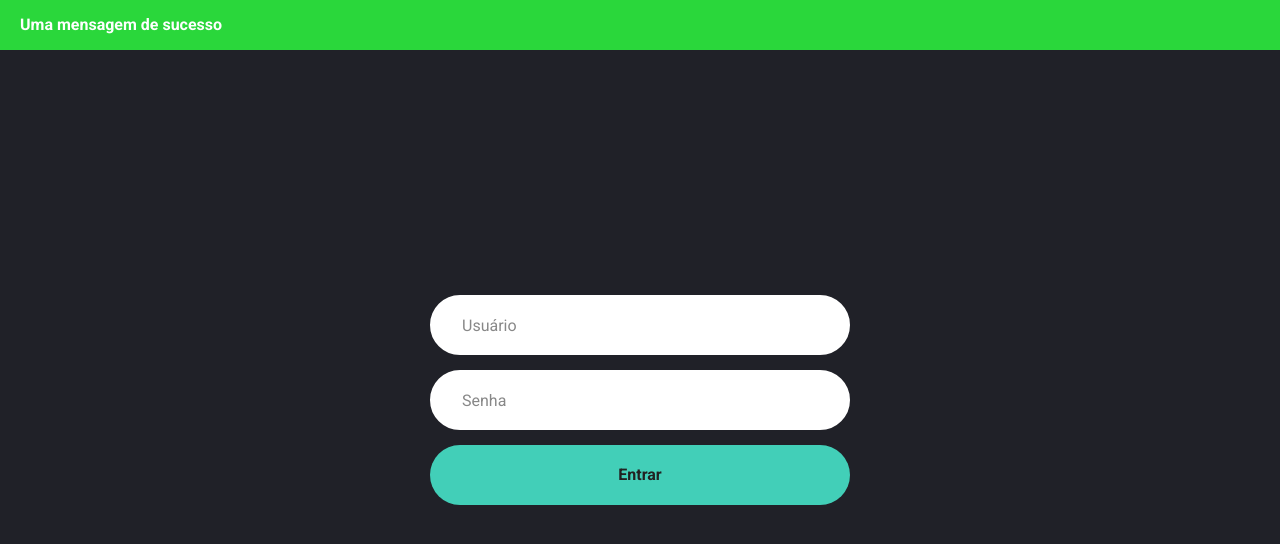
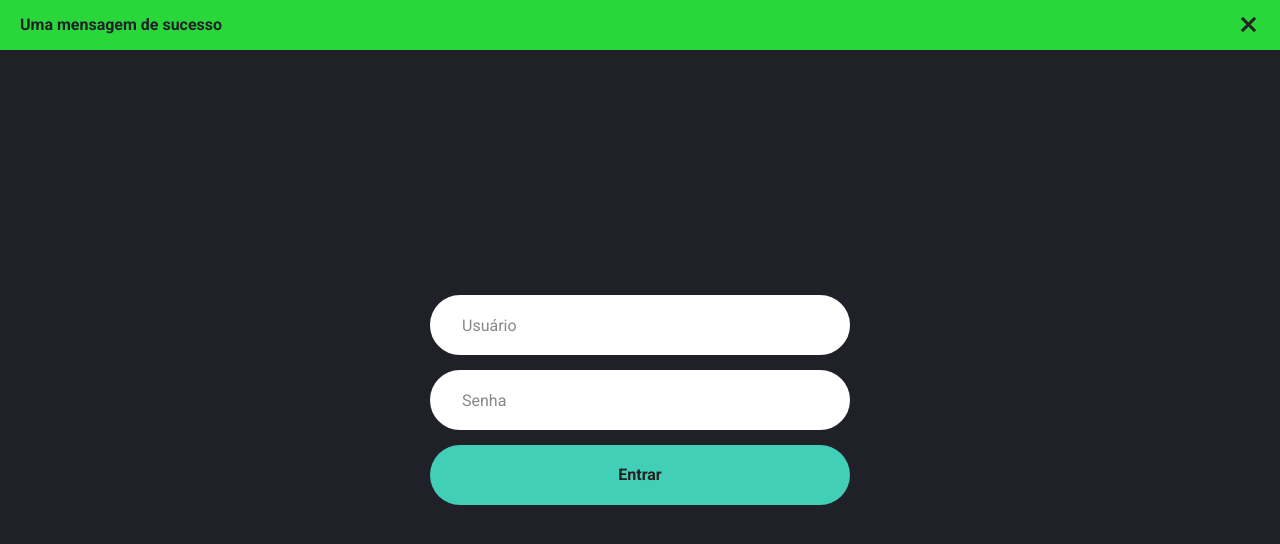
Before and after one commit to rodrigopulse/boilerplate-site, a React (Create React App) app in the folder admin/: page / in a window 1280 px wide. Shown: the top 544 px of the page. Built offline with nearby package versions, Linux system fonts and the light colour scheme.

Commit message:
Estilo para o alert

```diff
--- a/admin/src/App.scss
+++ b/admin/src/App.scss
@@ -354,13 +354,39 @@ template {
 * {
   box-sizing: border-box;
 }
+@import './assets/styles/variables.scss';
 @import url('https://fonts.googleapis.com/css2?family=Roboto:wght@400;700&display=swap');
+@import url('https://fonts.googleapis.com/icon?family=Material+Icons');
 
 body {
   font-family: 'Roboto', sans-serif;
   font-size: 16px;
   font-weight: 400;
-  color: #4c4c4c;
+  color: $secondary;
+}
+.material-icons {
+  font-family: 'Material Icons';
+  font-weight: normal;
+  font-style: normal;
+  font-size: 24px; /* Preferred icon size */
+  display: inline-block;
+  line-height: 1;
+  text-transform: none;
+  letter-spacing: normal;
+  word-wrap: normal;
+  white-space: nowrap;
+  direction: ltr;
+
+  /* Support for all WebKit browsers. */
+  -webkit-font-smoothing: antialiased;
+  /* Support for Safari and Chrome. */
+  text-rendering: optimizeLegibility;
+
+  /* Support for Firefox. */
+  -moz-osx-font-smoothing: grayscale;
+
+  /* Support for IE. */
+  font-feature-settings: 'liga';
 }
 @import './assets/styles/flex.scss';
 @import './assets/styles/colors.scss';
--- a/admin/src/assets/styles/colors.scss
+++ b/admin/src/assets/styles/colors.scss
@@ -11,9 +11,11 @@ $colors: (
 );
 
 // Color
-@each $name, $value in $colors {
-  .color--#{$name} {
-    color: $value;
+.color {
+  @each $name, $value in $colors {
+    &--#{$name} {
+      color: $value !important;
+    }
   }
 }
 
--- a/admin/src/assets/styles/variables.scss
+++ b/admin/src/assets/styles/variables.scss
@@ -3,6 +3,6 @@ $primaryHover: #89e0d2;
 $secondary: #202128;
 $light-gray: #888888;
 $dark: #222222;
-$danger: #b70e0e;
+$danger: #ff5959;
 $warning: #e2e452;
-$success: #2ad73b;
+$success: #8ede96;
--- a/admin/src/components/Alert/index.tsx
+++ b/admin/src/components/Alert/index.tsx
@@ -1,13 +1,14 @@
 import React from 'react'
 import './styles.scss'
 import { AlertProps } from './types'
+import { Button } from '../'
 
 export const Alert: React.FC<AlertProps> = ({ show, type, message }) => {
   const getClasses = () => {
     const classes = ['alert']
-    type === 'danger' && classes.push('background--danger', 'color--light')
-    type === 'warning' && classes.push('background--warning', 'color--dark')
-    type === 'success' && classes.push('background--success', 'color--light')
+    type === 'danger' && classes.push('background--danger')
+    type === 'warning' && classes.push('background--warning')
+    type === 'success' && classes.push('background--success')
     return classes.join(' ')
   }
   return (
@@ -15,6 +16,7 @@ export const Alert: React.FC<AlertProps> = ({ show, type, message }) => {
       {show && (
         <div className={getClasses()}>
           <span>{message}</span>
+          <Button label="close" icon />
         </div>
       )}
     </>
--- a/admin/src/components/Alert/styles.scss
+++ b/admin/src/components/Alert/styles.scss
@@ -9,4 +9,5 @@
   font-weight: 700;
   display: flex;
   align-items: center;
+  justify-content: space-between;
 }
--- a/admin/src/components/Button/index.tsx
+++ b/admin/src/components/Button/index.tsx
@@ -1,11 +1,23 @@
 import React from 'react'
 import { ButtonProps } from './types'
+import { ColorProps } from '../../types/Color.types'
 import './styles.scss'
 
-export const Button: React.FC<ButtonProps> = ({ label, full, onClick }) => {
+export const Button: React.FC<ButtonProps & ColorProps> = ({
+  label,
+  full,
+  icon,
+  onClick,
+  color
+}) => {
   const getClasses = () => {
     const classes = ['button']
     full && classes.push('button--full')
+    if (icon) {
+      classes.pop()
+      classes.push('button material-icons')
+    }
+    color && classes.push(`color color--${color}`)
     return classes.join(' ')
   }
   return (
@@ -14,3 +26,7 @@ export const Button: React.FC<ButtonProps> = ({ label, full, onClick }) => {
     </button>
   )
 }
+
+Button.defaultProps = {
+  color: 'dark'
+}
--- a/admin/src/components/Button/styles.scss
+++ b/admin/src/components/Button/styles.scss
@@ -8,13 +8,24 @@
   background: $primary;
   border: 0;
   border-radius: 30px;
-  color: #222;
+  color: $secondary;
   font-weight: 700;
   cursor: pointer;
   transition: all ease-in-out 0.4s;
   &:hover {
     background: $primaryHover;
   }
+
+  &.material-icons {
+    min-width: auto;
+    padding: 0;
+    height: auto;
+    background: none;
+    border-radius: 0;
+    &:hover {
+      background: none;
+    }
+  }
   &--full {
     width: 100%;
   }
--- a/admin/src/components/Button/types.ts
+++ b/admin/src/components/Button/types.ts
@@ -3,4 +3,5 @@ export interface ButtonProps {
   full?: boolean
   onClick?: (e: any) => void
   type?: 'submit' | 'button'
+  icon?: boolean
 }
--- a/admin/src/components/Input/styles.scss
+++ b/admin/src/components/Input/styles.scss
@@ -1,3 +1,5 @@
+@import '../../assets/styles/variables.scss';
+
 .input {
   width: 100%;
   height: 60px;
@@ -8,6 +10,7 @@
   background: #fff;
   transition: all ease-in-out 0.4s;
   margin-bottom: 15px;
+  color: $secondary;
   &::placeholder {
     color: #888888;
   }
--- a/admin/src/types/Color.types.ts
+++ b/admin/src/types/Color.types.ts
@@ -1,4 +1,4 @@
-type colors = 'primary' | 'secondary' | 'light-gray'
+type colors = 'primary' | 'secondary' | 'light-gray' | 'light' | 'dark'
 export interface ColorProps {
   color?: colors
   background?: colors
```
